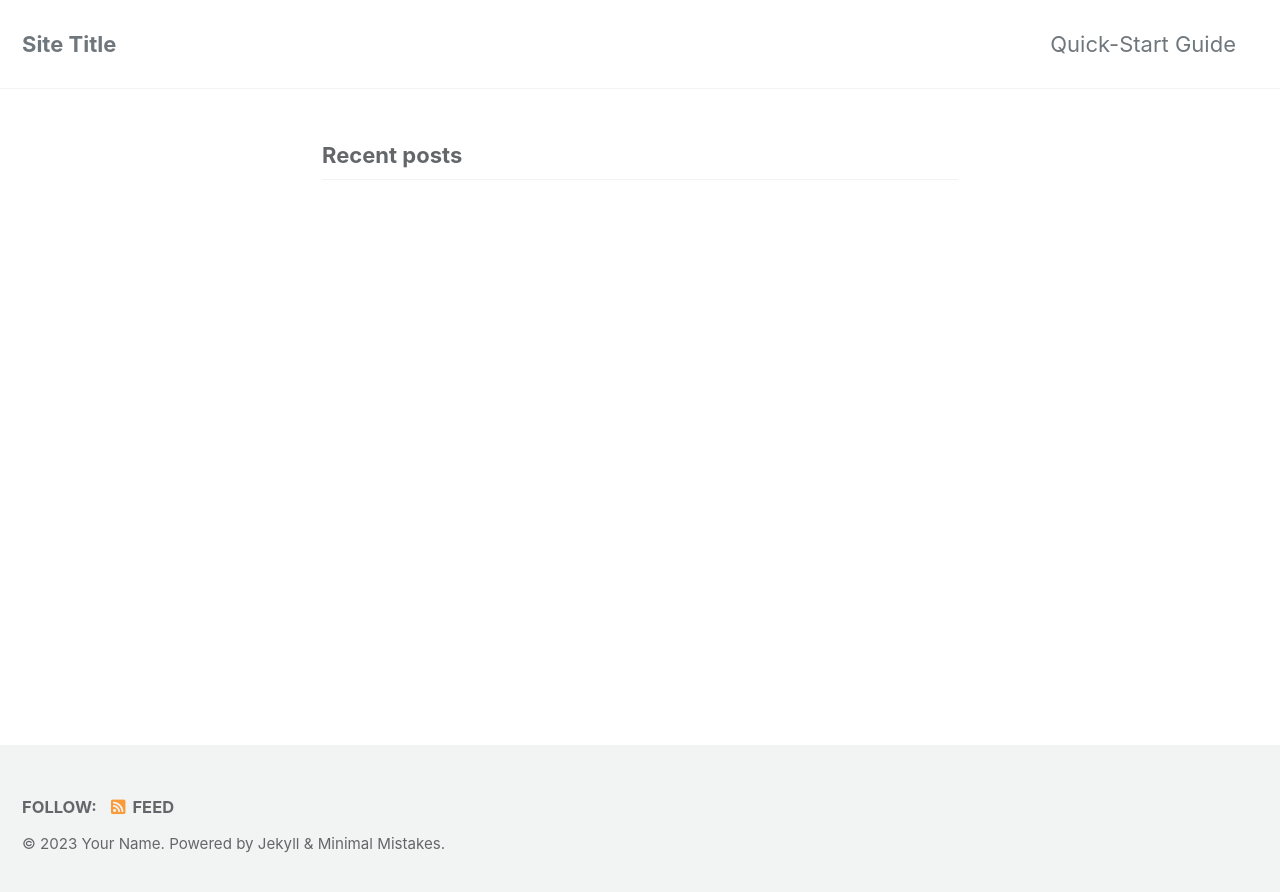
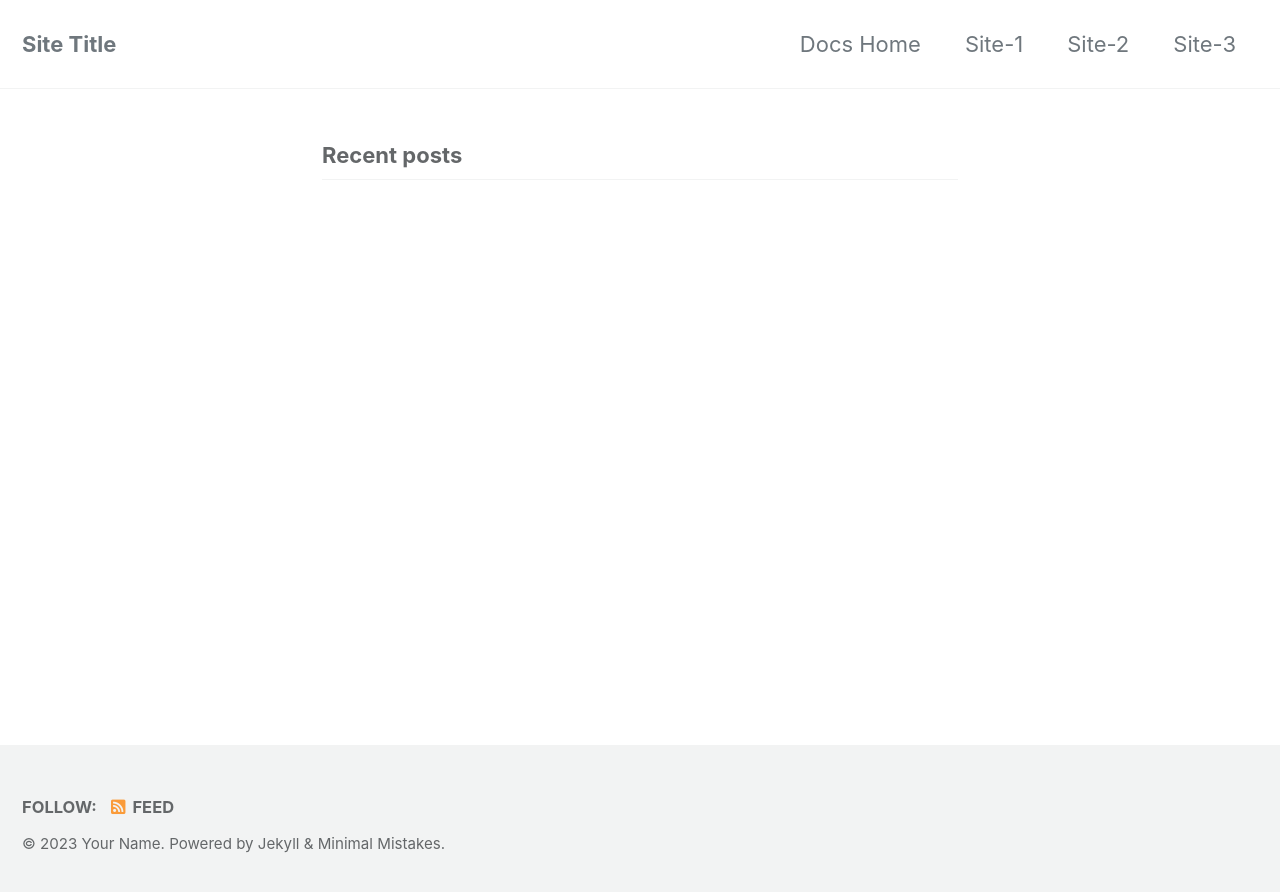
Before and after one commit to josh-wong/sandbox-jekyll-docs-home, a Jekyll site: the page built from index.html, in a window 1280 px wide. Shown: the top 892 px of the page. Built offline with Jekyll 4.4.1, drawn with Linux system fonts in a browser that asks for light colours; cached includes are drawn as plain includes; the list of posts is cut into pages by our own code.

Commit message:
Modify header navigation

```diff
--- a/_data/navigation.yml
+++ b/_data/navigation.yml
@@ -1,12 +1,10 @@
-# main links
+# Site Header
 main:
-  - title: "Quick-Start Guide"
-    url: https://mmistakes.github.io/minimal-mistakes/docs/quick-start-guide/
-  # - title: "About"
-  #   url: https://mmistakes.github.io/minimal-mistakes/about/
-  # - title: "Sample Posts"
-  #   url: /year-archive/
-  # - title: "Sample Collections"
-  #   url: /collection-archive/
-  # - title: "Sitemap"
-  #   url: /sitemap/
+  - title: "Docs Home"
+    url: http://127.0.0.1:4000/
+  - title: "Site-1"
+    url: http://127.0.0.1:4000/site-1
+  - title: "Site-2"
+    url: http://127.0.0.1:4000/site-2
+  - title: "Site-3"
+    url: http://127.0.0.1:4000/site-3
```
